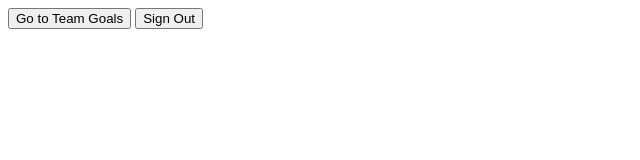
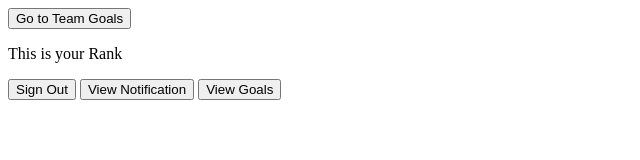
Before and after one commit to C-L-South/Test_BPA_Southlake, a website: page website_screens/home_page/Team_member_home_index.html in a window 1280 px wide. Shown: the whole page, without its empty margins (0-640 px from the left). Drawn offline with Linux system fonts and the light colour scheme; no server answers.

Commit message:
Update Team_member_home_index.html

```diff
--- a/website_screens/home_page/Team_member_home_index.html
+++ b/website_screens/home_page/Team_member_home_index.html
@@ -11,7 +11,10 @@
 
 <body>
     <button id="goToTeamGoal">Go to Team Goals</button>
+    <p id="rank">This is your Rank</p>
     <button id="signOutBtn">Sign Out</button>
+    <button id="notificationBtn">View Notification</button>
+    <button id="goalViewingBtn">View Goals</button>
     <script src="/js/Team_member_home_script.js"></script>
 </body>
 </html>
```
